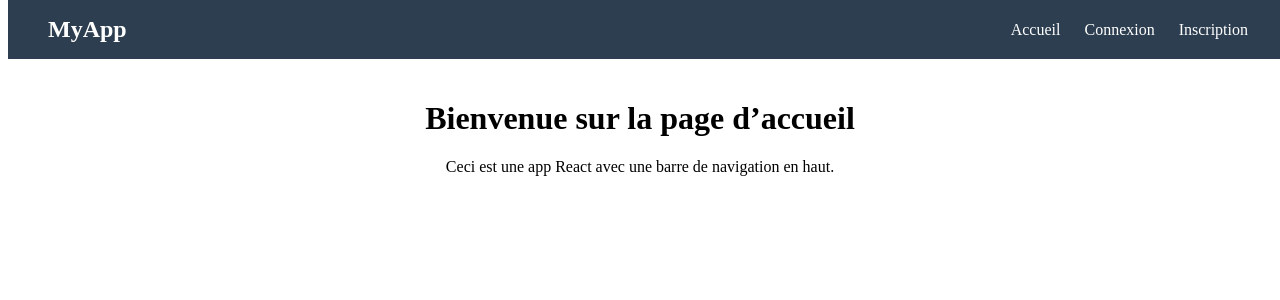
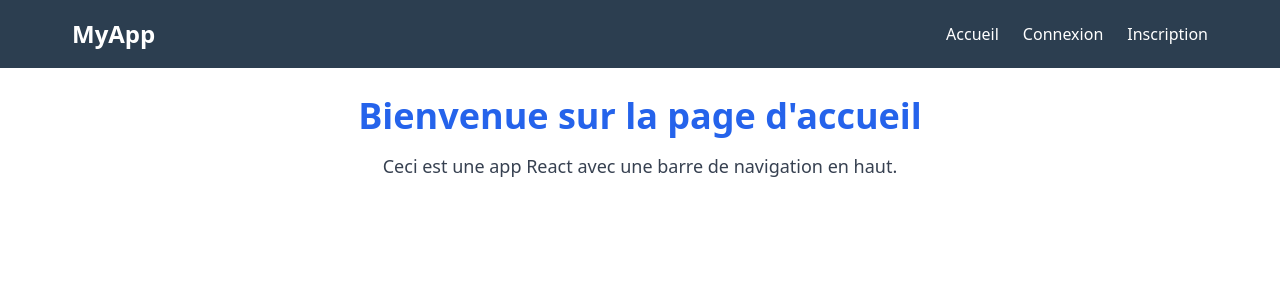
Before and after one commit to MansouriE/projetApplicationWeb, a React (Vite) app in the folder frontend/: page / in a window 1280 px wide. Shown: the top 300 px of the page. Built offline with nearby package versions, Linux system fonts and the light colour scheme.

Commit message:
Ajout de tailwind au projet

```diff
--- a/frontend/package.json
+++ b/frontend/package.json
@@ -13,6 +13,9 @@
   },
   "devDependencies": {
     "@vitejs/plugin-react": "^5.0.3",
+    "autoprefixer": "^10.4.21",
+    "postcss": "^8.5.6",
+    "tailwindcss": "^3.4.0",
     "vite": "^7.1.7"
   }
 }
--- /dev/null
+++ b/frontend/postcss.config.js
@@ -0,0 +1,6 @@
+export default {
+  plugins: {
+    tailwindcss: {},
+    autoprefixer: {},
+  }
+}
--- a/frontend/src/App.jsx
+++ b/frontend/src/App.jsx
@@ -10,14 +10,17 @@ function App() {
   return (
     <Router>
       <Navbar />
-      <div style={{ marginTop: "100px", textAlign: "center" }}>
+
+      <div className="mt-24 text-center">
         <Routes>
           <Route
             path="/"
             element={
               <>
-                <h1>Bienvenue sur la page d’accueil</h1>
-                <p>
+                <h1 className="text-4xl font-bold text-blue-600 mb-4">
+                  Bienvenue sur la page d'accueil
+                </h1>
+                <p className="text-lg text-gray-700">
                   Ceci est une app React avec une barre de navigation en haut.
                 </p>
               </>
@@ -29,6 +32,7 @@ function App() {
           <Route path="/profile/edit" element={<UpdateProfile />} />
         </Routes>
       </div>
+
     </Router>
   );
 }
--- /dev/null
+++ b/frontend/src/index.css
@@ -0,0 +1,3 @@
+@tailwind base;
+@tailwind components;
+@tailwind utilities;
--- a/frontend/src/main.jsx
+++ b/frontend/src/main.jsx
@@ -1,6 +1,7 @@
 import React from "react";
 import ReactDOM from "react-dom/client";
 import App from "./App";
+import './index.css'
 import { AuthProvider } from "./context/AuthContext";
 
 ReactDOM.createRoot(document.getElementById("root")).render(
--- /dev/null
+++ b/frontend/tailwind.config.js
@@ -0,0 +1,10 @@
+export default {
+  content: [
+    "./index.html",
+    "./src/**/*.{js,ts,jsx,tsx}",
+  ],
+  theme: {
+    extend: {},
+  },
+  plugins: [],
+}
```
Also changed, not shown: 1 other file (tests, documents, lock files or other folders).
